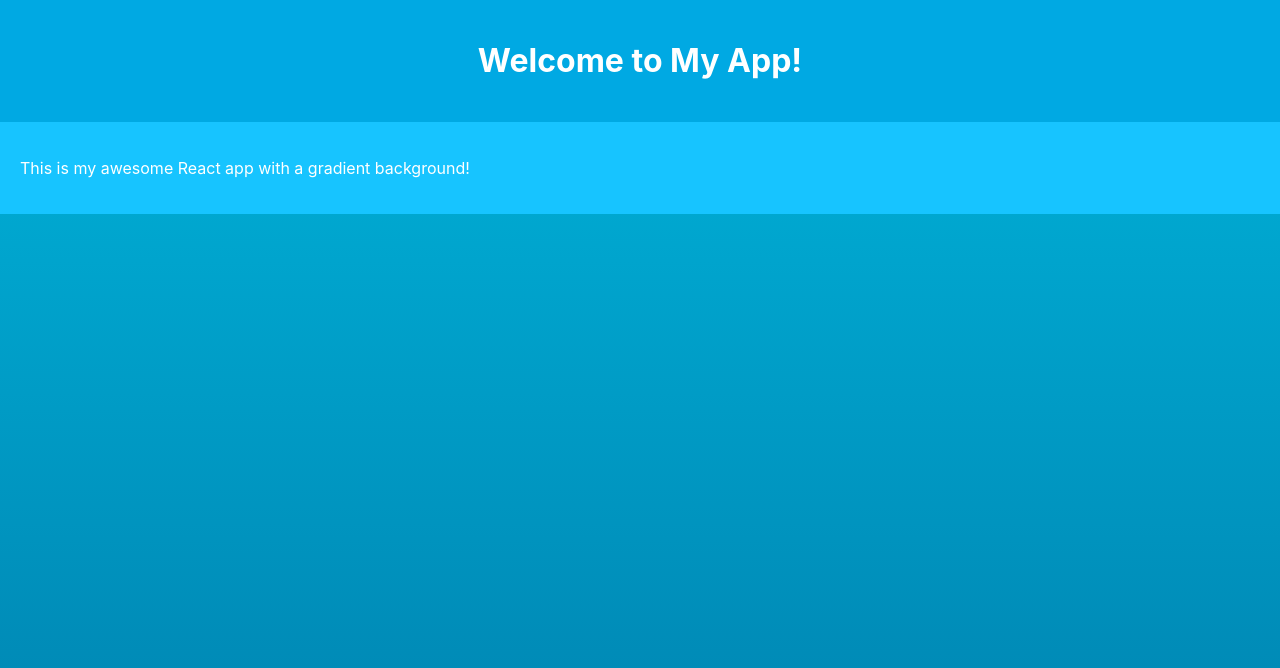
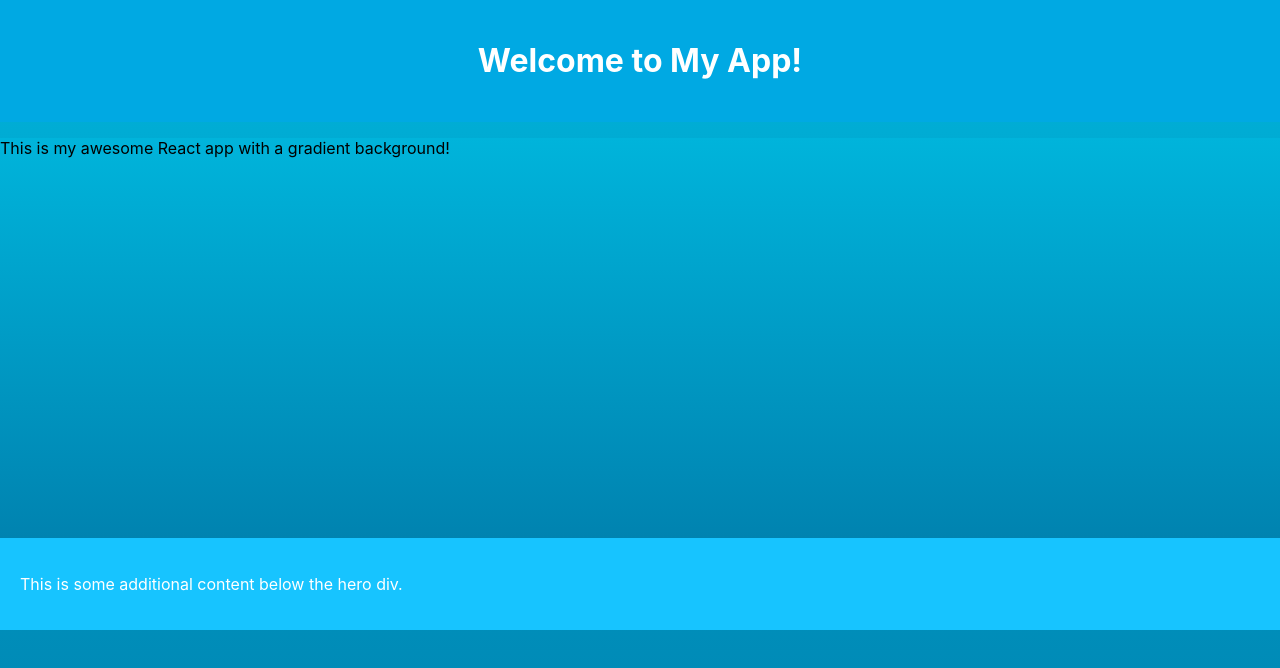
Before and after one commit to lucapericlp/GPTLandingPage, a React (Create React App) app: page / in a window 1280 px wide. Shown: the top 668 px of the page. Built offline with nearby package versions, Linux system fonts and the light colour scheme.

Commit message:
Can you constrain the gradient to a div hero where it fills half the screen's height but the full width?

```diff
--- a/src/App.tsx
+++ b/src/App.tsx
@@ -8,8 +8,11 @@ const LandingPage = () => {
       <Header>
         <h1>Welcome to My App!</h1>
       </Header>
+      <Hero>
+        <p>This is my awesome React app with a gradient background!</p>
+      </Hero>
       <Content>
-        <p>This is my awesome React app with a gradient background!</p>
+        <p>This is some additional content below the hero div.</p>
       </Content>
     </Container>
   );
@@ -28,6 +31,12 @@ const Header = styled.header`
   background: ${lighten(0.1, '#0083b0')};
 `;
 
+const Hero = styled.div`
+  height: 50vh;
+  width: 100%;
+  background: linear-gradient(to bottom, #00b4db, #0083b0);
+`;
+
 const Content = styled.main`
   padding: 20px;
   color: white;
```
